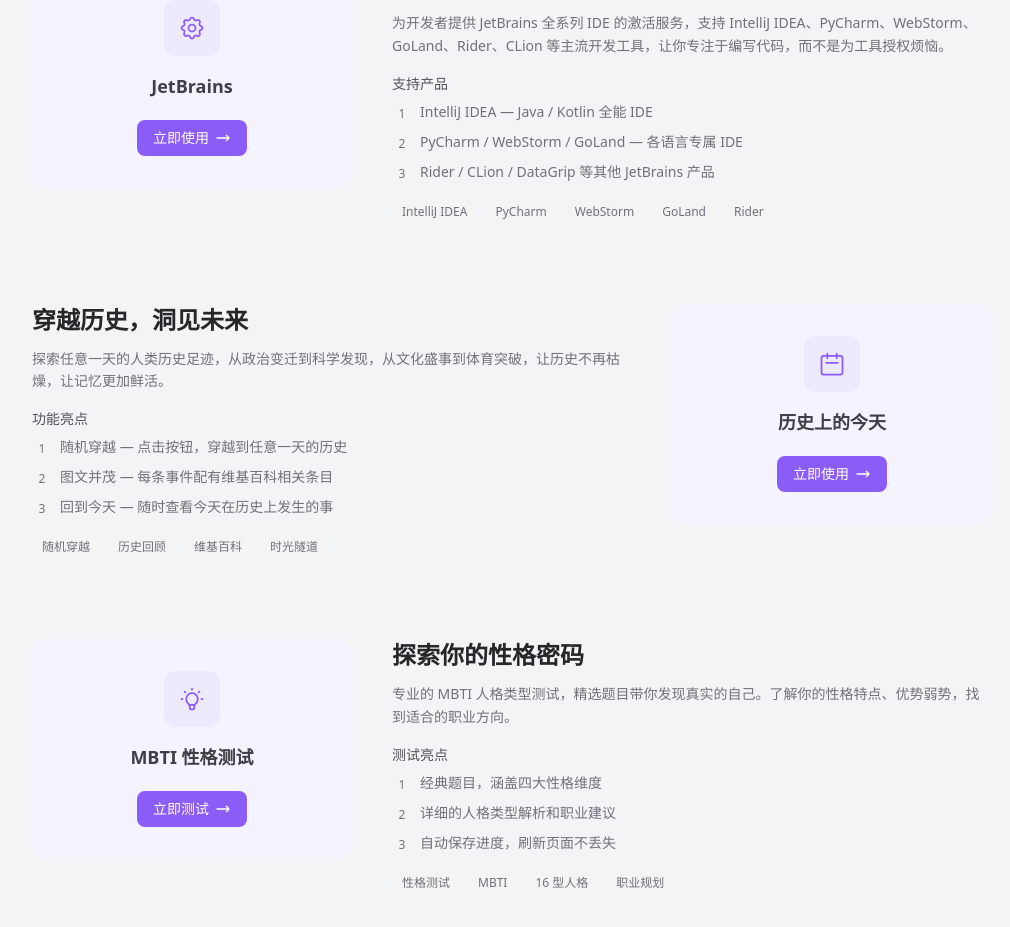
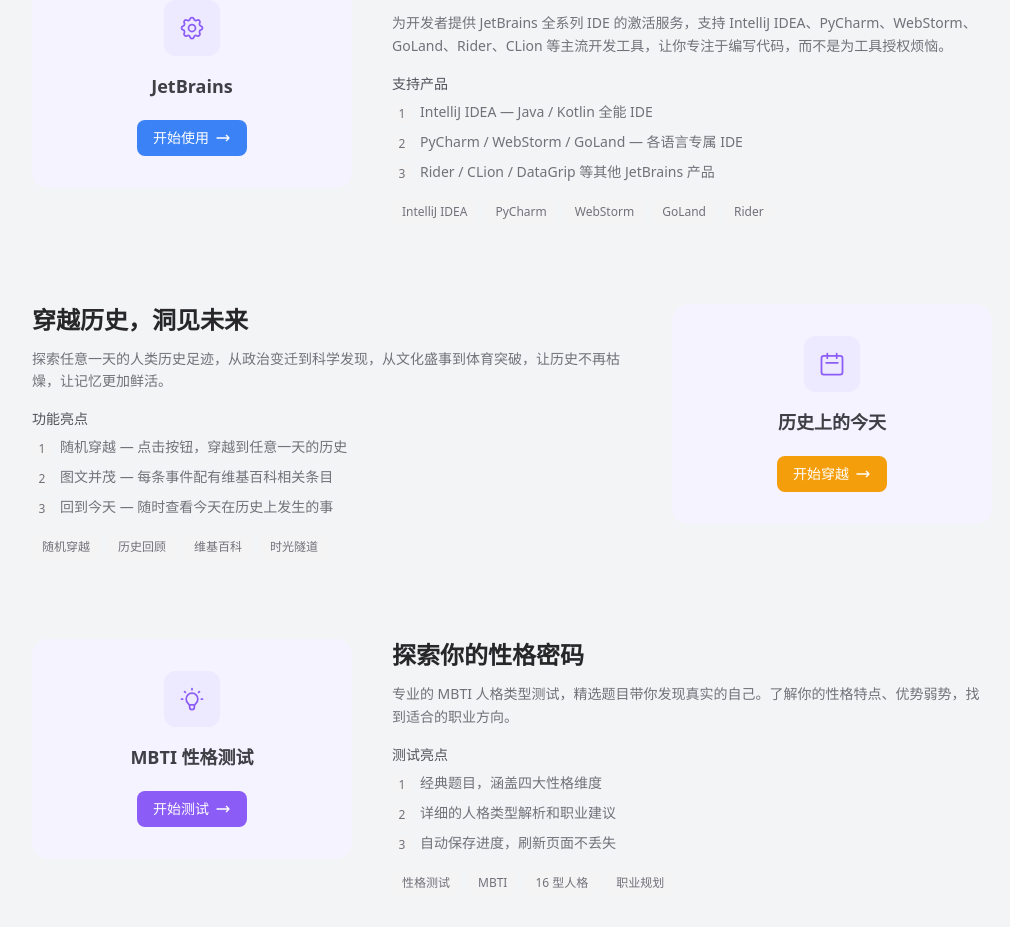
Before and after one commit to zengzhifei/forxi, a Vue app: page /explore in a window 1280 px wide. Shown: the part 493-1420 px from the top of the page, without its empty margins (128-1138 px from the left). Built offline with nearby package versions, Linux system fonts and the light colour scheme; no server answers.

Commit message:
update style

```diff
--- a/src/views/ExploreView.vue
+++ b/src/views/ExploreView.vue
@@ -28,8 +28,8 @@
                 <svg class="w-5 h-5" fill="none" viewBox="0 0 24 24" stroke="currentColor" stroke-width="1.5"><path stroke-linecap="round" stroke-linejoin="round" d="M10.325 4.317c.426-1.756 2.924-1.756 3.35 0a1.724 1.724 0 002.573 1.066c1.543-.94 3.31.826 2.37 2.37a1.724 1.724 0 001.065 2.572c1.756.426 1.756 2.924 0 3.35a1.724 1.724 0 00-1.066 2.573c.94 1.543-.826 3.31-2.37 2.37a1.724 1.724 0 00-2.572 1.065c-.426 1.756-2.924 1.756-3.35 0a1.724 1.724 0 00-2.573-1.066c-1.543.94-3.31-.826-2.37-2.37a1.724 1.724 0 00-1.065-2.572c-1.756-.426-1.756-2.924 0-3.35a1.724 1.724 0 001.066-2.573c-.94-1.543.826-3.31 2.37-2.37.996.608 2.296.07 2.572-1.065z"/><path stroke-linecap="round" stroke-linejoin="round" d="M15 12a3 3 0 11-6 0 3 3 0 016 0z"/></svg>
               </div>
               <span class="font-semibold text-zinc-700 text-sm flex-1">JetBrains</span>
-              <router-link to="/explore/jetbra" class="inline-flex items-center gap-1 px-3 py-1.5 bg-violet-500 text-white text-xs font-medium rounded-lg whitespace-nowrap">
-                立即使用
+              <router-link to="/explore/jetbra" class="inline-flex items-center gap-1 px-3 py-1.5 bg-blue-500 text-white text-xs font-medium rounded-lg whitespace-nowrap">
+                开始使用
                 <svg class="w-3 h-3" fill="none" stroke="currentColor" viewBox="0 0 24 24"><path stroke-linecap="round" stroke-linejoin="round" stroke-width="2" d="M17 8l4 4m0 0l-4 4m4-4H3" /></svg>
               </router-link>
             </div>
@@ -39,8 +39,8 @@
                 <svg class="w-7 h-7" fill="none" viewBox="0 0 24 24" stroke="currentColor" stroke-width="1.5"><path stroke-linecap="round" stroke-linejoin="round" d="M10.325 4.317c.426-1.756 2.924-1.756 3.35 0a1.724 1.724 0 002.573 1.066c1.543-.94 3.31.826 2.37 2.37a1.724 1.724 0 001.065 2.572c1.756.426 1.756 2.924 0 3.35a1.724 1.724 0 00-1.066 2.573c.94 1.543-.826 3.31-2.37 2.37a1.724 1.724 0 00-2.572 1.065c-.426 1.756-2.924 1.756-3.35 0a1.724 1.724 0 00-2.573-1.066c-1.543.94-3.31-.826-2.37-2.37a1.724 1.724 0 00-1.065-2.572c-1.756-.426-1.756-2.924 0-3.35a1.724 1.724 0 001.066-2.573c-.94-1.543.826-3.31 2.37-2.37.996.608 2.296.07 2.572-1.065z"/><path stroke-linecap="round" stroke-linejoin="round" d="M15 12a3 3 0 11-6 0 3 3 0 016 0z"/></svg>
               </div>
               <h3 class="text-lg font-semibold text-zinc-700 mb-2">JetBrains</h3>
-              <router-link to="/explore/jetbra" class="inline-flex items-center gap-1.5 mt-3 px-4 py-2 bg-violet-500 text-white text-sm font-medium rounded-lg hover:bg-violet-600 transition-colors">
-                立即使用
+              <router-link to="/explore/jetbra" class="inline-flex items-center gap-1.5 mt-3 px-4 py-2 bg-blue-500 text-white text-sm font-medium rounded-lg hover:bg-blue-600 transition-colors">
+                开始使用
                 <svg class="w-4 h-4" fill="none" stroke="currentColor" viewBox="0 0 24 24"><path stroke-linecap="round" stroke-linejoin="round" stroke-width="2" d="M17 8l4 4m0 0l-4 4m4-4H3" /></svg>
               </router-link>
             </div>
@@ -81,8 +81,8 @@
                 <svg class="w-5 h-5" fill="none" viewBox="0 0 24 24" stroke="currentColor" stroke-width="1.5"><path stroke-linecap="round" stroke-linejoin="round" d="M8 7V3m8 4V3m-9 8h10M5 21h14a2 2 0 002-2V7a2 2 0 00-2-2H5a2 2 0 00-2 2v12a2 2 0 002 2z" /></svg>
               </div>
               <span class="font-semibold text-zinc-700 text-sm flex-1">历史上的今天</span>
-              <router-link to="/explore/onthisday" class="inline-flex items-center gap-1 px-3 py-1.5 bg-violet-500 text-white text-xs font-medium rounded-lg whitespace-nowrap">
-                立即使用
+              <router-link to="/explore/onthisday" class="inline-flex items-center gap-1 px-3 py-1.5 bg-amber-500 text-white text-xs font-medium rounded-lg whitespace-nowrap">
+                开始穿越
                 <svg class="w-3 h-3" fill="none" stroke="currentColor" viewBox="0 0 24 24"><path stroke-linecap="round" stroke-linejoin="round" stroke-width="2" d="M17 8l4 4m0 0l-4 4m4-4H3" /></svg>
               </router-link>
             </div>
@@ -91,8 +91,8 @@
                 <svg class="w-7 h-7" fill="none" viewBox="0 0 24 24" stroke="currentColor" stroke-width="1.5"><path stroke-linecap="round" stroke-linejoin="round" d="M8 7V3m8 4V3m-9 8h10M5 21h14a2 2 0 002-2V7a2 2 0 00-2-2H5a2 2 0 00-2 2v12a2 2 0 002 2z" /></svg>
               </div>
               <h3 class="text-lg font-semibold text-zinc-700 mb-2">历史上的今天</h3>
-              <router-link to="/explore/onthisday" class="inline-flex items-center gap-1.5 mt-3 px-4 py-2 bg-violet-500 text-white text-sm font-medium rounded-lg hover:bg-violet-600 transition-colors">
-                立即使用
+              <router-link to="/explore/onthisday" class="inline-flex items-center gap-1.5 mt-3 px-4 py-2 bg-amber-500 text-white text-sm font-medium rounded-lg hover:bg-amber-600 transition-colors">
+                开始穿越
                 <svg class="w-4 h-4" fill="none" stroke="currentColor" viewBox="0 0 24 24"><path stroke-linecap="round" stroke-linejoin="round" stroke-width="2" d="M17 8l4 4m0 0l-4 4m4-4H3" /></svg>
               </router-link>
             </div>
@@ -134,7 +134,7 @@
               </div>
               <span class="font-semibold text-zinc-700 text-sm flex-1">MBTI 性格测试</span>
               <router-link to="/explore/mbti" class="inline-flex items-center gap-1 px-3 py-1.5 bg-violet-500 text-white text-xs font-medium rounded-lg whitespace-nowrap">
-                立即测试
+                开始测试
                 <svg class="w-3 h-3" fill="none" stroke="currentColor" viewBox="0 0 24 24"><path stroke-linecap="round" stroke-linejoin="round" stroke-width="2" d="M17 8l4 4m0 0l-4 4m4-4H3" /></svg>
               </router-link>
             </div>
@@ -145,7 +145,7 @@
               </div>
               <h3 class="text-lg font-semibold text-zinc-700 mb-2">MBTI 性格测试</h3>
               <router-link to="/explore/mbti" class="inline-flex items-center gap-1.5 mt-3 px-4 py-2 bg-violet-500 text-white text-sm font-medium rounded-lg hover:bg-violet-600 transition-colors">
-                立即测试
+                开始测试
                 <svg class="w-4 h-4" fill="none" stroke="currentColor" viewBox="0 0 24 24"><path stroke-linecap="round" stroke-linejoin="round" stroke-width="2" d="M17 8l4 4m0 0l-4 4m4-4H3" /></svg>
               </router-link>
             </div>
--- a/src/views/MbtiView.vue
+++ b/src/views/MbtiView.vue
@@ -45,14 +45,9 @@
             </div>
           </div>
 
-          <div class="flex gap-3">
-            <button @click="retakeTest" class="flex-1 py-3 border-2 border-zinc-200 text-zinc-600 font-medium rounded-lg hover:border-zinc-300 hover:bg-zinc-50 transition-colors">
-              重新测试
-            </button>
-            <button @click="startTest" :disabled="!testMode" class="flex-1 py-3 bg-violet-500 text-white font-medium rounded-lg hover:bg-violet-600 transition-colors disabled:opacity-50 disabled:cursor-not-allowed">
-              开始测试
-            </button>
-          </div>
+          <button @click="startTest" :disabled="!testMode" class="w-full py-3 bg-violet-500 text-white font-medium rounded-lg hover:bg-violet-600 transition-colors disabled:opacity-50 disabled:cursor-not-allowed">
+            开始测试
+          </button>
         </div>
 
         <div v-if="started && !finished && questions.length > 0" class="bg-white rounded-2xl shadow-lg p-6 sm:p-10">
@@ -97,7 +92,7 @@
           <div class="flex items-center justify-between">
             <button
               @click="retakeTest"
-              class="px-4 py-2 border-2 border-zinc-200 text-zinc-600 font-medium rounded-lg hover:border-zinc-300 hover:bg-zinc-50 transition-colors"
+              class="px-4 py-2 bg-zinc-500 text-white font-medium rounded-lg hover:bg-zinc-600 transition-colors"
             >
               重新测试
             </button>
@@ -211,9 +206,6 @@
           <div class="flex gap-3">
             <button @click="retakeTest" class="flex-1 py-3 border-2 border-zinc-200 text-zinc-600 font-medium rounded-lg hover:border-zinc-300 hover:bg-zinc-50 transition-colors">
               重新测试
-            </button>
-            <button @click="backToHome" class="flex-1 py-3 bg-violet-500 text-white font-medium rounded-lg hover:bg-violet-600 transition-colors">
-              返回探索
             </button>
           </div>
         </div>
```
